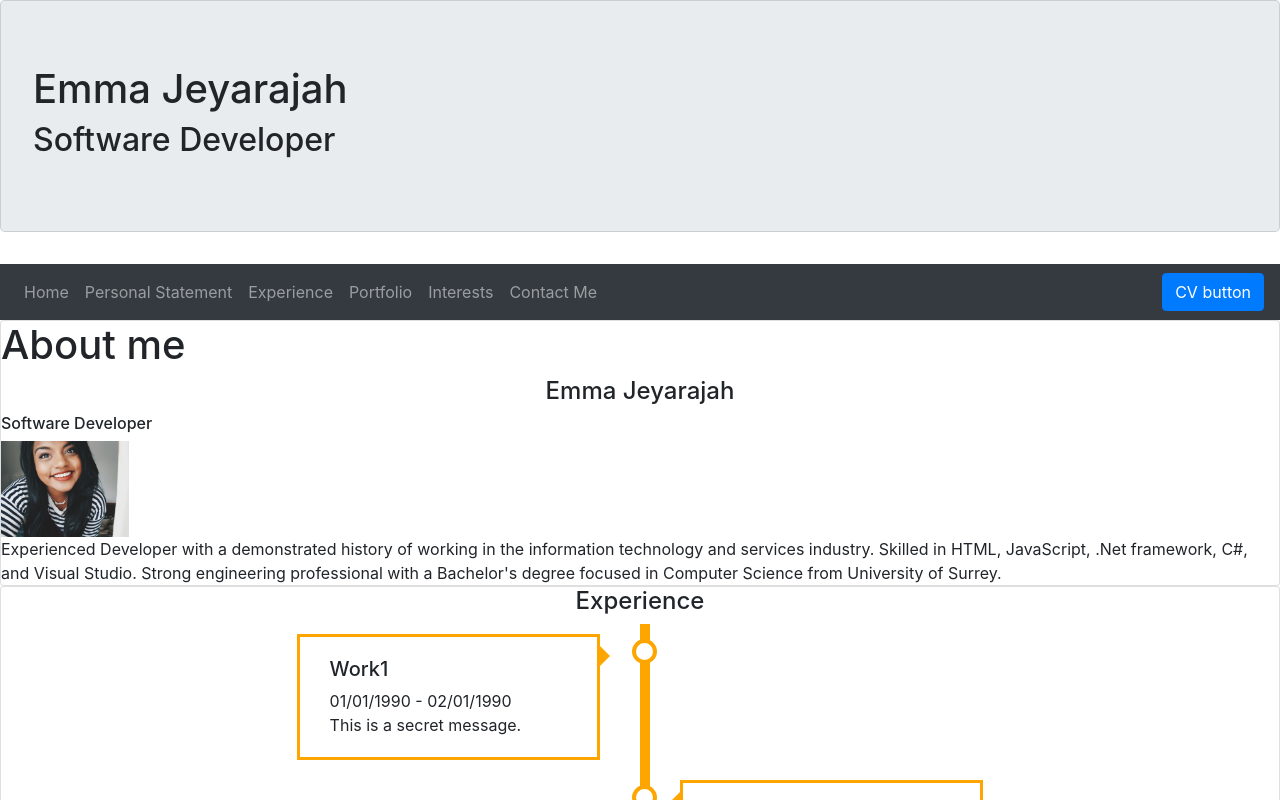
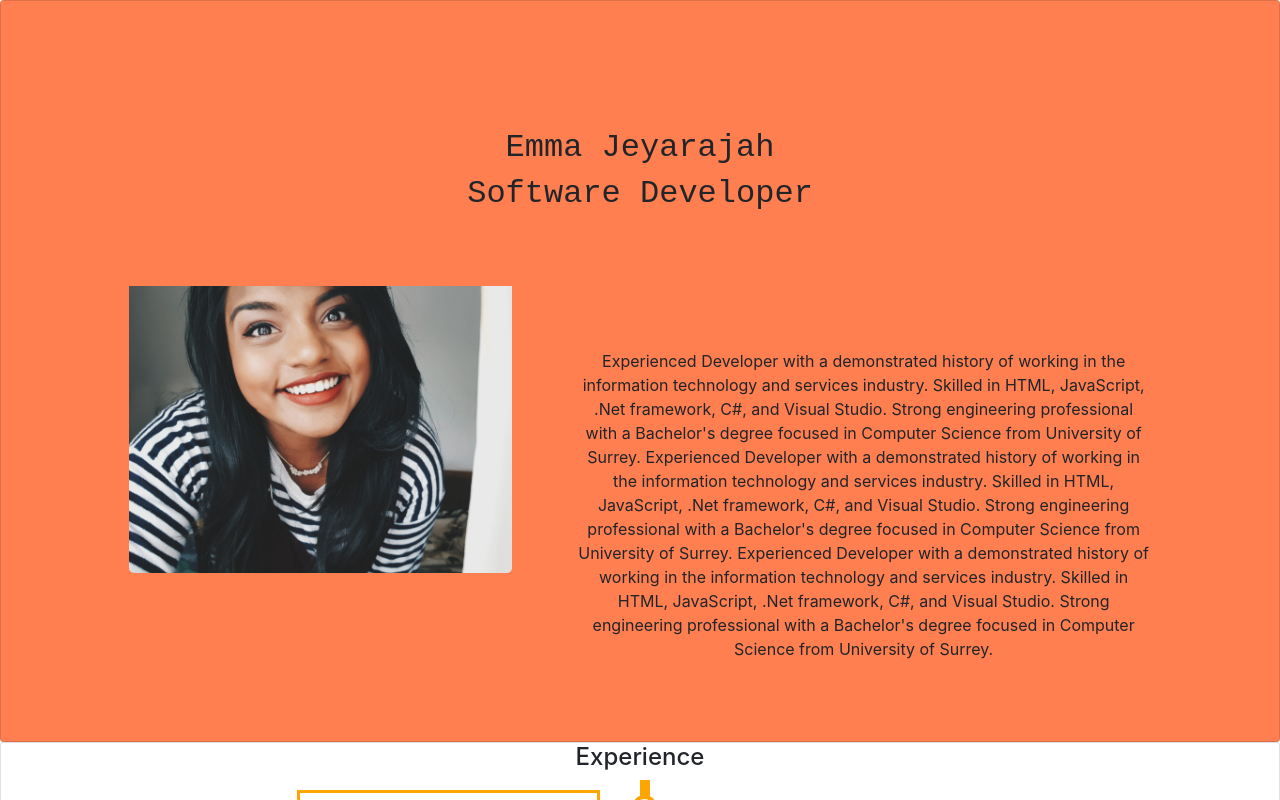
Before and after one commit to emmaculatej/personal-website, a Vue app in the folder personal-website/: page /#/experience in a window 1280 px wide. Before the commit this address led to /#/personalInterests. Shown: the top 800 px of the page. Built offline with nearby package versions, Linux system fonts and the light colour scheme.

Commit message:
Basic Alignment, background colour for Personal Pg

```diff
--- a/personal-website/src/App.vue
+++ b/personal-website/src/App.vue
@@ -1,7 +1,7 @@
 <template>
   <div id="app">
-    <home-page :personalDetails="personalDetails"/>
-    <navigation></navigation>
+    <!-- <home-page :personalDetails="personalDetails"/>
+    <navigation></navigation> -->
     <personal-description :personalDetails="personalDetails"/>
     <experience />
     <development-portfolio />
@@ -11,22 +11,22 @@
 </template>
 
 <script>
-import HomePage from './components/HomePage.vue'
+// import HomePage from './components/HomePage.vue'
 import ContactMe from './components/ContactMe.vue'
 import PersonalDescription from './components/PersonalDescription.vue'
 import Experience from './components/Experience.vue'
-import Navigation from './components/Navigation.vue'
+// import Navigation from './components/Navigation.vue'
 import DevelopmentPortfolio from './components/DevelopmentPortfolio.vue'
 import PersonalInterest from './components/PersonalInterests.vue';
 
 export default {
   name: 'app',
   components: {
-    HomePage,
+    // HomePage,
     ContactMe,
     PersonalDescription,
     Experience,
-    Navigation,
+    // Navigation,
     DevelopmentPortfolio,
     PersonalInterest
 
@@ -54,11 +54,11 @@ export default {
 }
 
 body {
-  font-family: Arial, Helvetica, sans-serif;
+  font-family: 'Segoe UI', Tahoma, Geneva, Verdana, sans-serif;
   line-height: 1.4;
 }
 
-h4{
+h4, h5, h6{
   text-align: center;
 }
 </style>
--- a/personal-website/src/components/PersonalDescription.vue
+++ b/personal-website/src/components/PersonalDescription.vue
@@ -1,16 +1,21 @@
 <template>
-<div class="card">
-    <h1> About me </h1>
+<div class="card personalDescription">
+    <div class="personalHeaders">
     <h4> {{ personalDetails.forename}} {{ personalDetails.surname}} </h4>
-    <h6> {{ personalDetails.occupation}} </h6>
-    <div>
-    <img src="../assets/profilepic.jpg" style="width: 10%; height: 10%"/>
+    <h5> {{ personalDetails.occupation}} </h5>
     </div>
     <div>
-    <span> Experienced Developer with a demonstrated history of working in the information technology and services industry.
-        Skilled in HTML, JavaScript, .Net framework, C#, and Visual Studio.
-        Strong engineering professional with a Bachelor's degree focused in Computer Science from University of Surrey. </span>
-</div>
+        <img class="profilePicture" src="../assets/profilepic.jpg"/>
+        <p class="description"> Experienced Developer with a demonstrated history of working in the information technology and services industry.
+            Skilled in HTML, JavaScript, .Net framework, C#, and Visual Studio.
+            Strong engineering professional with a Bachelor's degree focused in Computer Science from University of Surrey.
+            Experienced Developer with a demonstrated history of working in the information technology and services industry.
+            Skilled in HTML, JavaScript, .Net framework, C#, and Visual Studio.
+            Strong engineering professional with a Bachelor's degree focused in Computer Science from University of Surrey.
+            Experienced Developer with a demonstrated history of working in the information technology and services industry.
+            Skilled in HTML, JavaScript, .Net framework, C#, and Visual Studio.
+            Strong engineering professional with a Bachelor's degree focused in Computer Science from University of Surrey. </p>
+    </div>
 </div>
 </template>
 
@@ -29,4 +34,34 @@ export default {
 
 <style scoped>
 
+h4, h5 {
+    font-family: Courier New, Century Gothic, sans-serif;
+    font-size: 200%;
+}
+
+.profilePicture {
+    margin-left: 10%;
+    border-radius: 5px;
+    max-width: 300%;
+    width: 30%;
+    float: left;
+    padding-top: 5%;
+}
+.personalHeaders{
+    padding-top: 10%;
+}
+
+.description{
+    margin-left: 45%;
+    display: block;
+    text-align: center;
+    width: 45%;
+    padding-top: 10%;
+
+}
+
+.personalDescription{
+    padding-bottom: 5%;
+    background-color: coral;
+}
 </style>
```
